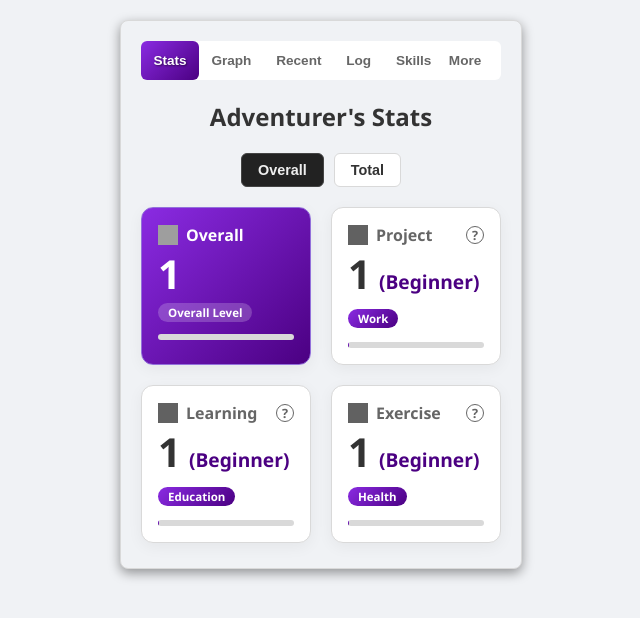
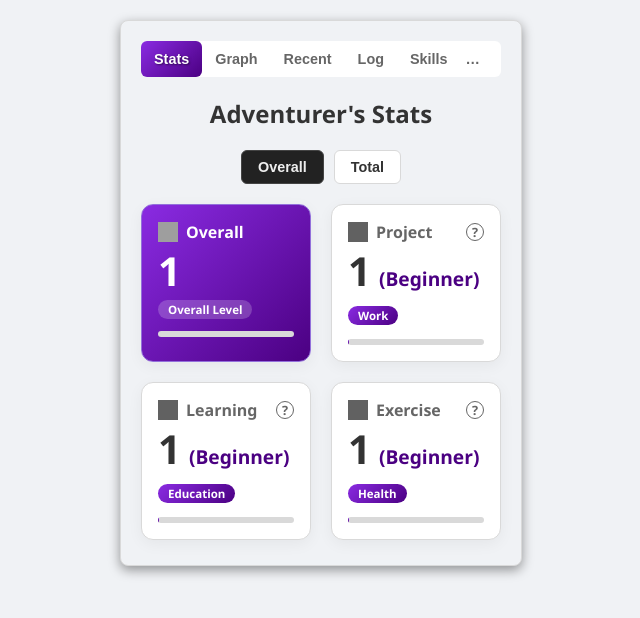
Before and after one commit to jmcroft7/stat-tracker, a plain HTML site: page stat-tracker/index.html in a window 1280 px wide. Shown: the whole page, without its empty margins (319-959 px from the left). Drawn offline with nearby package versions, Linux system fonts and the light colour scheme; grey boxes are pictures that could not be loaded.

Commit message:
updated nav

```diff
--- a/stat-tracker/css/components.css
+++ b/stat-tracker/css/components.css
@@ -1,11 +1,11 @@
 /* Navigation */
 .nav__button {
     flex-grow: 1;
-    padding: 12px 5px;
+    padding: 10px 5px;
     background: transparent;
     border: none;
     color: var(--text-secondary);
-    font-size: 0.85em;
+    font-size: 0.9em;
     font-weight: 600;
     cursor: pointer;
     transition: background-color 0.2s, color 0.2s;
--- a/stat-tracker/index.html
+++ b/stat-tracker/index.html
@@ -19,7 +19,7 @@
             <button id="nav-log-hours" class="nav__button">Log</button>
             <button id="nav-skills" class="nav__button">Skills</button>
             <div class="nav__dropdown">
-                <button id="nav-more" class="nav__button">More</button>
+                <button id="nav-more" class="nav__button">&hellip;</button>
                 <div id="more-dropdown" class="dropdown__content hidden">
                     <a href="#" id="nav-settings" class="dropdown__link">Settings</a>
                     <a href="#" id="nav-about" class="dropdown__link">About</a>
```
